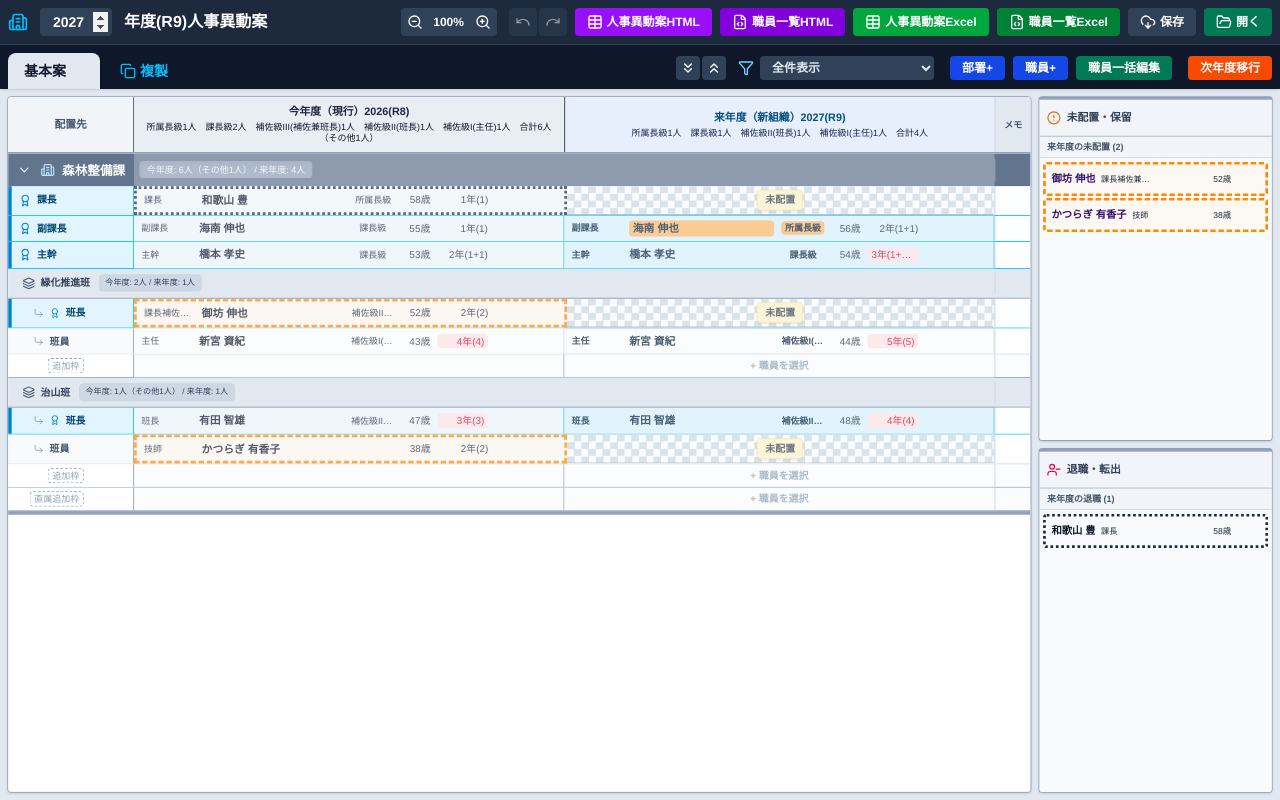
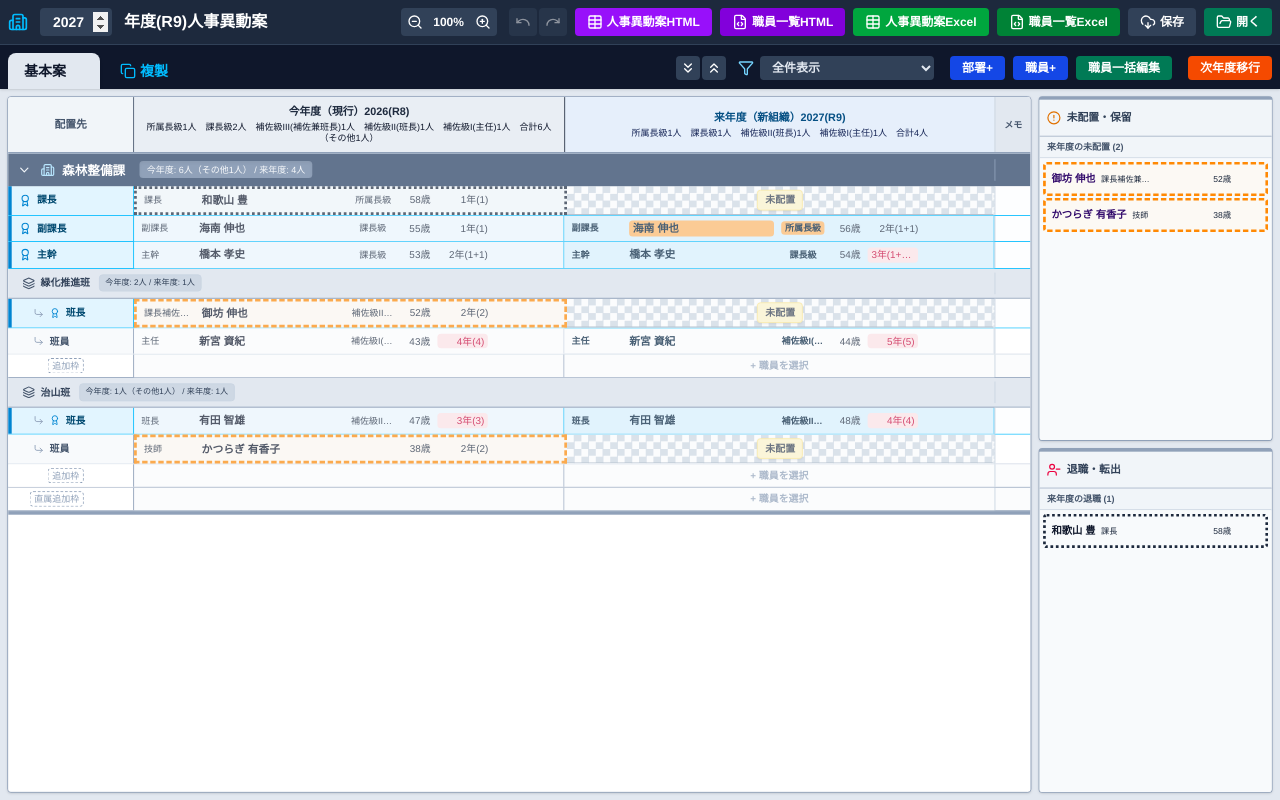
Before and after one commit to Kojiro-Nakamura/personnel-transfer-app, a React (Vite) app: page / in a window 1280 px wide. Built offline with nearby package versions, Linux system fonts and the light colour scheme.

Commit message:
Restore z-10 for department header to fix overlay washout

```diff
--- a/src/components/department/DepartmentComponents.jsx
+++ b/src/components/department/DepartmentComponents.jsx
@@ -73,7 +73,7 @@ export const DepartmentBlock = ({ dept, onMoveUp, onMoveDown }) => {
   return (
     <div className="border-b-4 border-slate-400 relative">
       {!isCollapsed && <div className="absolute inset-y-0 left-[140px] w-[calc(100%-140px-40px)] bg-slate-100/30 pointer-events-none z-[5]" />}
-      <div className="bg-slate-500 text-white px-2 py-1.5 flex justify-between items-center group/dept">
+      <div className="bg-slate-500 text-white px-2 py-1.5 flex justify-between items-center relative z-10 group/dept">
         <div className="flex items-center gap-2">
           <div
             className="cursor-pointer hover:bg-slate-400 rounded p-0.5"
```
